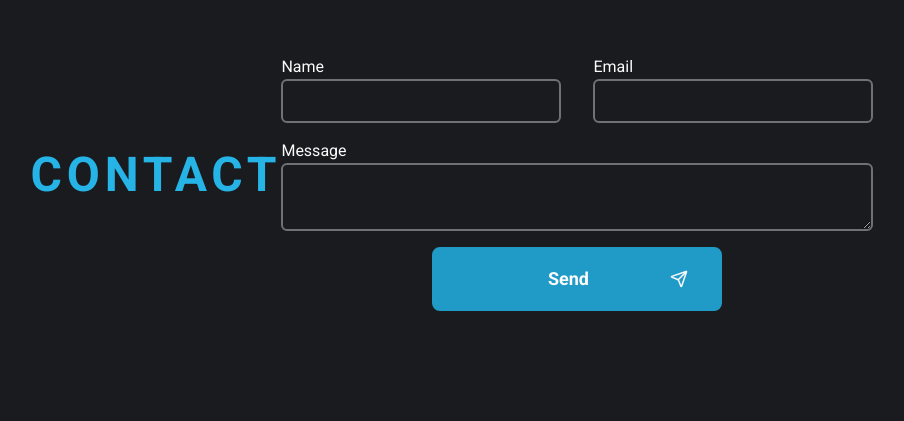
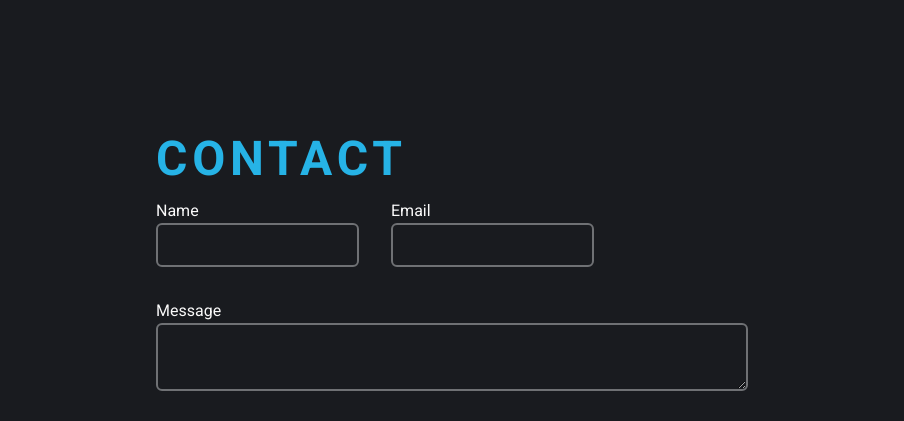
Before and after one commit to LiamHjalmarsson/portfolio, a React (Vite) app: page / in a window 1280 px wide. Shown: the part 3045-3466 px from the top of the page, without its empty margins (188-1092 px from the left). Built offline with nearby package versions, Linux system fonts and the light colour scheme.

Commit message:
contact firebase and emailjs

```diff
--- a/package.json
+++ b/package.json
@@ -10,7 +10,9 @@
   },
   "dependencies": {
     "@emailjs/browser": "^3.12.1",
+    "dotenv": "^16.4.1",
     "emailjs-com": "^3.2.0",
+    "firebase": "^10.7.2",
     "react": "^18.2.0",
     "react-circular-progressbar": "^2.1.0",
     "react-dom": "^18.2.0",
--- a/src/Components/Ui/ButtonPrimary.jsx
+++ b/src/Components/Ui/ButtonPrimary.jsx
@@ -1,8 +1,14 @@
 import React from 'react';
 
-const ButtonPrimary = ({children, button}) => {
+const ButtonPrimary = ({children, button , onClick}) => {
+    let handleClick = () => {
+        if (onClick) {
+            onClick();
+        }
+    };
+
     return (
-        <button button={button} className={`rounded-lg text-whiteish bolder border-2 border-caribbean_600 py-4 px-8 max-w-[290px] w-full cursor-pointer text-lg font-bold text-md bg-caribbean_600 hover:bg-caribbean_700 transition duration-500 hover:shadow-middle transtion  hover:shadow-caribbean_500`}>
+        <button {...button} onClick={handleClick} className={`rounded-lg text-whiteish bolder border-2 border-caribbean_600 py-4 px-8 max-w-[290px] w-full cursor-pointer text-lg font-bold text-md bg-caribbean_600 hover:bg-caribbean_700 transition duration-500 hover:shadow-middle transtion  hover:shadow-caribbean_500`}>
             {children}
         </button>
     );
--- /dev/null
+++ b/src/Config/firebase.config.js
@@ -0,0 +1,18 @@
+import { initializeApp } from "firebase/app";
+import { getFirestore } from 'firebase/firestore';
+
+const firebaseConfig = {
+    apiKey: `${process.env.API_KEY}`,
+    authDomain: `${process.env.API_KEY}`,
+    databaseURL: `${process.env.API_KEY}`,
+    projectId: `${process.env.API_KEY}`,
+    storageBucket: `${process.env.API_KEY}`,
+    messagingSenderId: `${process.env.API_KEY}`,
+    appId: `${process.env.API_KEY}`,
+    measurementId: `${process.env.API_KEY}`
+};
+
+const app = initializeApp(firebaseConfig);
+const db = getFirestore(app);
+
+export {app, db};
--- a/src/Pages/Contact/Contact.jsx
+++ b/src/Pages/Contact/Contact.jsx
@@ -1,50 +1,78 @@
-import React, { useRef } from 'react';
+import React, { useRef, useState } from 'react';
 import emailjs from '@emailjs/browser';
 import Heading from '../../Components/Heading/Heading';
 import ButtonPrimary from '../../Components/Ui/ButtonPrimary';
 import { LuSend } from "react-icons/lu";
 
+
 const Contact = () => {
+    let form = useRef();
+    let [name, setName] = useState("")
+    let [email, setEmail] = useState("")
+    let [message, setMessage] = useState("")
+    let [error, setError] = useState(false);
+    let [succes, setSucces] = useState(false);
 
-    const form = useRef();
+    let nameHandler = (e) => {
+        setName(e.target.value)
+    }
+    let emailHandler = (e) => {
+        setEmail(e.target.value)
+    }
+    let messageHandler = (e) => {
+        setMessage(e.target.value)
+    }
 
-    const sendEmail = (e) => {
+    let formHandler = async (e) => {
         e.preventDefault();
 
-        emailjs.sendForm('service_bx2imh9', 'template_qtj543b', form.current, 'mcrKYJtLl9odWjGFq')
+        setError(false);
 
-        e.target.reset();
-    };
+        let data ={
+            name,
+            email,
+            message
+        }
+
+        if (name === null || name === "" && email === null || email === "" && message === null || message === "" ) {
+
+            setError(true)
+            return;
+
+        } else {
+            await fetch("https://portfolio-ba9ea-default-rtdb.europe-west1.firebasedatabase.app/messages.json", { method: "POST", headers: {"Content-Type" : "application/json"}, body: JSON.stringify(data)})
+
+            await emailjs.sendForm('service_bx2imh9', 'template_qtj543b', form.current, 'mcrKYJtLl9odWjGFq')
+
+            e.target.reset();
+        }
+
+    }
 
     return (
-        <div className="dm-32 w-full h-screen flex justify-center items-center p-4">
-            <div className='w-fit justify-center flex items-center'>
+        <div className="m-32 w-full h-screen flex justify-center flex-col items-center p-4">
+            <div className='w-1/2 justify-center flex items-center'>
                 <Heading heading="Contact" />
             </div>
-            <div className='w-1/2 flex h-[80%] justify-center items-center'>
-                <form className='flex flex-col gap-4 w-full' ref={form} onSubmit={sendEmail}>
+            <div className='back-form w-1/2 flex justify-center items-center'>
+                <form className='flex flex-col gap-8 w-full' onSubmit={formHandler} ref={form}>
                     <div className='flex gap-8'>
-                        <div className='flex flex-1 flex-col'>
-                            <label htmlFor="name" className=''>Name</label>
-                            <input type="text" name="name" className=' bg-transparent border-2 border-nobel_100 rounded-md p-2 outline-none'/>
+                        <div className='flex flex-col'>
+                            <label htmlFor="name">Name</label>
+                            <input type="text" name="name" onChange={nameHandler} value={name} className={`bg-transparent border-2 ${!error ? "border-nobel_100" : "border-red-400" } rounded-md p-2 outline-none `}/>
                         </div>
-                        <div className='flex flex-1 flex-col'>
-                            <label htmlFor="email" className=''>Email</label>
-                            <input type="email" name="email" className='bg-transparent border-2 border-nobel_100 rounded-md p-2 outline-none'/>
+                        <div className='flex flex-col'>
+                            <label htmlFor="email">Email</label>
+                            <input type="email" name="email" onChange={emailHandler} value={email} className=' bg-transparent border-2 border-nobel_100 rounded-md p-2 outline-none' />
                         </div>
                     </div>
                     <div className='flex flex-col'>
                         <label htmlFor="message">Message</label>
-                        <textarea type="text" name="message" className='bg-transparent border-2 border-nobel_100 rounded-md p-2 outline-none'/>
+                        <textarea type="text" name="message" onChange={messageHandler} value={message} className=' bg-transparent border-2 border-nobel_100 rounded-md p-2 outline-none' />
                     </div>
-                    <div className='w-full flex justify-center items-center'>
-                        <ButtonPrimary type='submit'>
-                            <div className='flex justify-center items-center'>
-                                <h2 className='flex-1'>
-                                    Send
-                                </h2>
-                                <LuSend />
-                            </div>
+                    <div className='send-btn w-full flex justify-center items-center'>
+                        <ButtonPrimary button={{ type: 'submit' }}>
+                            send
                         </ButtonPrimary>
                     </div>
 
@@ -52,6 +80,7 @@ const Contact = () => {
             </div>
         </div>
     );
+
 }
 
 export default Contact;
```
Also changed, not shown: 2 other files (tests, documents, lock files or other folders).
